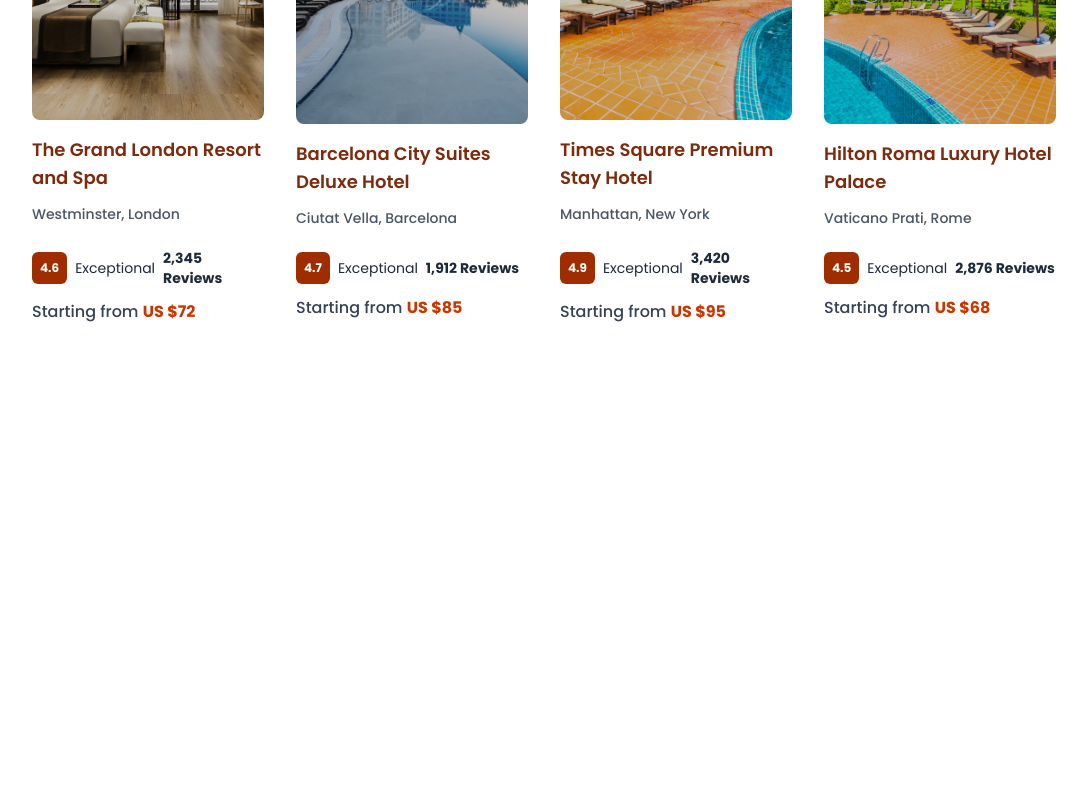
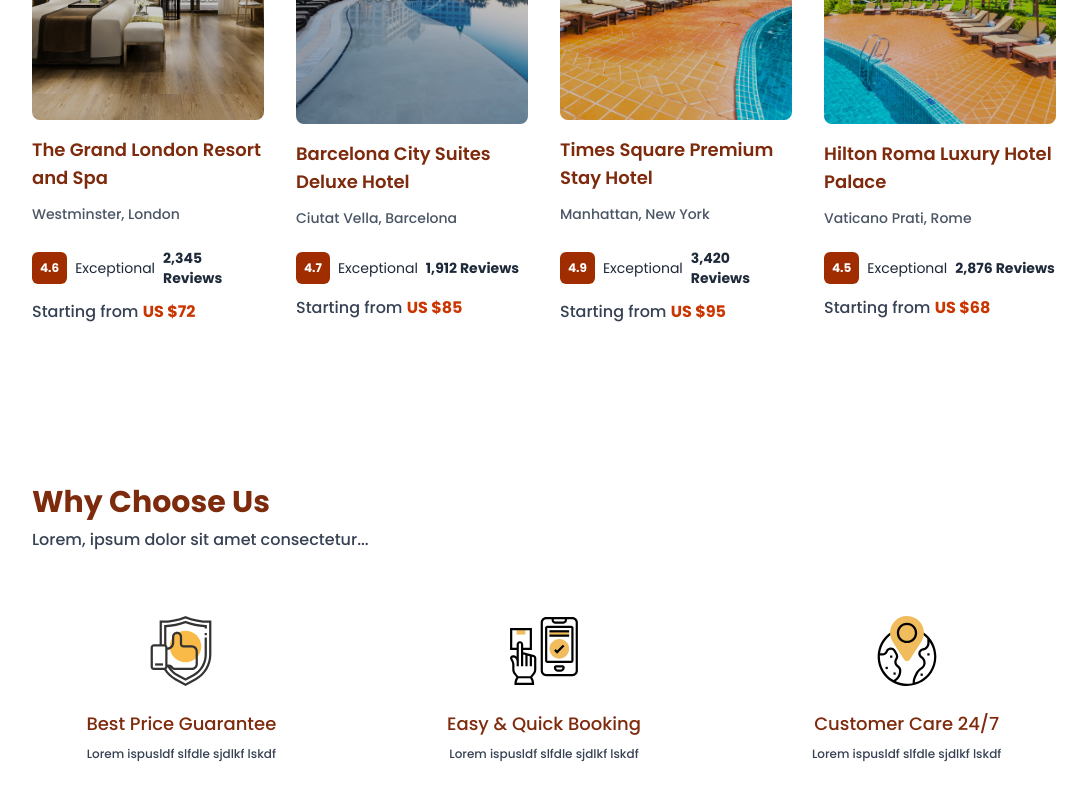
Before and after one commit to Santos2175/travel-app-nextjs, a Next.js app: page / in a window 1280 px wide. Shown: the part 1964-2764 px from the top of the page, without its empty margins (96-1183 px from the left). Before the commit the page ends 2368 px from the top, so only its background shows below. Built offline with nearby package versions, Linux system fonts and the light colour scheme.

Commit message:
WhyChooseUs section added

```diff
--- a/components/Home/Home.tsx
+++ b/components/Home/Home.tsx
@@ -2,6 +2,7 @@
 import Hero from './Hero/Hero';
 import Destination from '../Destination/Destination';
 import Hotel from '../Hotel/Hotel';
+import WhyChooseUs from '../WhyChooseUs/WhyChooseUs';
 
 const Home = () => {
   return (
@@ -9,6 +10,7 @@
       <Hero />
       <Destination />
       <Hotel />
+      <WhyChooseUs />
     </div>
   );
 };
--- a/components/Hotel/Hotel.tsx
+++ b/components/Hotel/Hotel.tsx
@@ -9,7 +9,7 @@
       {/* SECTION HEADING */}
       <SectionHeading heading='Recommended Hotels' />
 
-      <div className='w-[80%] mx-auto grid grid-cols-1 sm:grid-cols-2 lg:grid-cols-3 xl:grid-cols-4 gap-8 items-center mt-16'>
+      <div className='w-[80%] mx-auto grid grid-cols-1 md:grid-cols-2 lg:grid-cols-3 xl:grid-cols-4 gap-8 items-center mt-16'>
         {HOTELS_DATA.map((data) => (
           <div key={data.id}>
             <HotelCard hotel={data} />
--- /dev/null
+++ b/components/WhyChooseUs/WhyChooseUs.tsx
@@ -0,0 +1,24 @@
+import React from 'react';
+import SectionHeading from '../Helper/SectionHeading';
+import { WHY_CHOOSE_DATA } from '@/data/data';
+import WhyChooseUsCard from './WhyChooseUsCard';
+
+const WhyChooseUs = () => {
+  return (
+    <section className='py-20'>
+      {/* SECTION HEADING */}
+      <SectionHeading heading='Why Choose Us' />
+
+      <div className='w-[80%] mx-auto grid grid-cols-1 md:grid-cols-2 lg:grid-cols-3 gap-16 items-center mt-16'>
+        {/* WHY CHOOSE CARD */}
+        {WHY_CHOOSE_DATA.map((data) => (
+          <div key={data.id}>
+            <WhyChooseUsCard policy={data} />
+          </div>
+        ))}
+      </div>
+    </section>
+  );
+};
+
+export default WhyChooseUs;
--- /dev/null
+++ b/components/WhyChooseUs/WhyChooseUsCard.tsx
@@ -0,0 +1,33 @@
+import Image from 'next/image';
+import React from 'react';
+
+type WhyChooseUsCardProps = {
+  policy: {
+    id: number;
+    title: string;
+    image: string;
+    description: string;
+  };
+};
+
+const WhyChooseUsCard = ({ policy }: WhyChooseUsCardProps) => {
+  return (
+    <div>
+      <Image
+        src={policy.image}
+        alt={policy.title}
+        width={70}
+        height={70}
+        className='mx-auto'
+      />
+      <h2 className='mt-6 text-center text-orange-900 font-medium text-lg'>
+        {policy.title}
+      </h2>
+      <p className='mt-2 text-center text-xs font-medium text-gray-700'>
+        {policy.description}
+      </p>
+    </div>
+  );
+};
+
+export default WhyChooseUsCard;
--- a/data/data.ts
+++ b/data/data.ts
@@ -197,3 +197,25 @@
     image: '/images/u2.jpg',
   },
 ];
+
+// WHY CHOOSE DATA
+export const WHY_CHOOSE_DATA = [
+  {
+    id: 1,
+    image: '/images/c1.svg',
+    title: 'Best Price Guarantee',
+    description: 'Lorem ispusldf slfdle sjdlkf lskdf',
+  },
+  {
+    id: 2,
+    image: '/images/c2.svg',
+    title: 'Easy & Quick Booking',
+    description: 'Lorem ispusldf slfdle sjdlkf lskdf',
+  },
+  {
+    id: 3,
+    image: '/images/c3.svg',
+    title: 'Customer Care 24/7',
+    description: 'Lorem ispusldf slfdle sjdlkf lskdf',
+  },
+];
```
